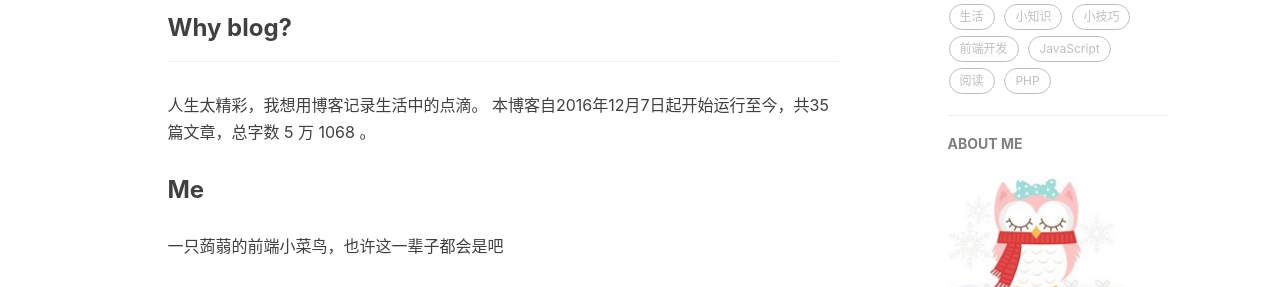
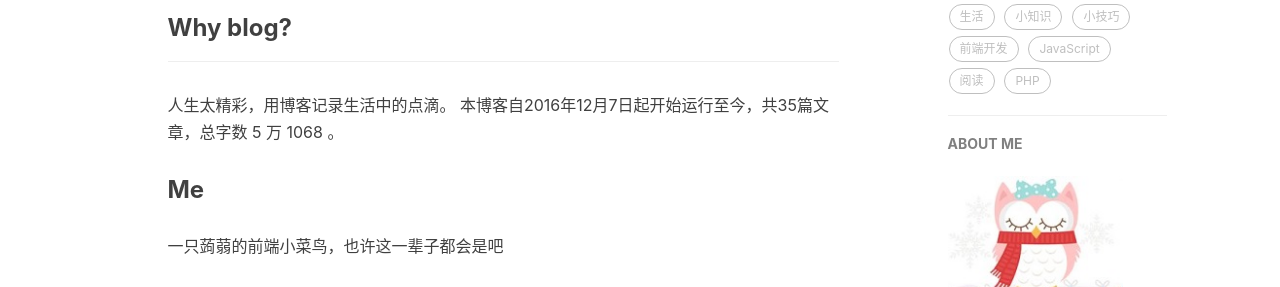
Before and after one commit to LingLinyp/LingLinyp.github.io, a Jekyll site: the page built from about.html, in a window 1280 px wide. Shown: the part 570-857 px from the top of the page. Built offline with Jekyll 4.4.1, drawn with Linux system fonts in a browser that asks for light colours; comment, search, counter and statistics services are not loaded.

```diff
--- a/about.html
+++ b/about.html
@@ -19,7 +19,7 @@ header-img: "img/about-bg.jpg"
 
     <h3>Why blog?</h3>
     <hr>
-    <p>人生太精彩，我想用博客记录生活中的点滴。
+    <p>人生太精彩，用博客记录生活中的点滴。
 
     本博客自2016年12月7日起开始运行至今，共35篇文章，总字数
     {% assign count = 0 %}
```
Also changed, not shown: other parts of about.html (+13 -2 lines), _posts/2019-5-16-LeaveSA.md (added, +8 -0 lines).
